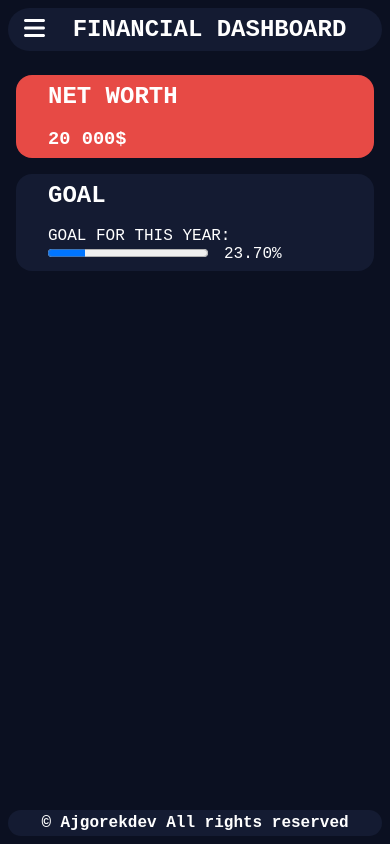
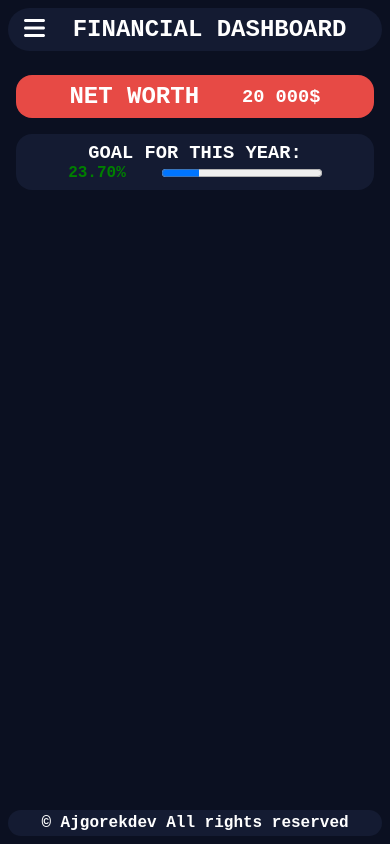
Before and after one commit to Ajgorek04/Financial-Dashboard_NEXTJS, a Next.js app: page / in a window 390 px wide. Built offline with nearby package versions, Linux system fonts and the light colour scheme.

Commit message:
styling css

```diff
--- a/src/app/components/MainPage/MainPage.jsx
+++ b/src/app/components/MainPage/MainPage.jsx
@@ -18,12 +18,12 @@ export function MainPage() {
         </div>
         <div className={styles.goal}>
           <FinancialBox>
-            <h2> GOAL </h2>
-            <br />
-            <label for="file">GOAL FOR THIS YEAR: </label>
+            <label for="progress">
+              <h3>GOAL FOR THIS YEAR: </h3>
+            </label>
             <div className={styles.progressBar}>
-              <progress value={progress} max="100000"></progress>
-              {((progress / 100000) * 100).toFixed(2)}%
+              <p>{((progress / 100000) * 100).toFixed(2)}%</p>
+              <progress id="progress" value={progress} max="100000"></progress>
             </div>
           </FinancialBox>
         </div>
--- a/src/app/components/MainPage/MainPage.module.css
+++ b/src/app/components/MainPage/MainPage.module.css
@@ -36,6 +36,12 @@
 .progressBar {
   display: flex;
   gap: 1rem;
+  align-items: center;
+}
+
+.progressBar p {
+  font-weight: bold;
+  color: #008000;
 }
 
 @media (max-width: 1200px) {
@@ -50,4 +56,12 @@
   .goal {
     width: 100%;
   }
+
+  .netWorth div,
+  .goal div {
+    flex-direction: row;
+    align-items: center;
+    justify-content: space-evenly;
+    flex-wrap: wrap;
+  }
 }
```
